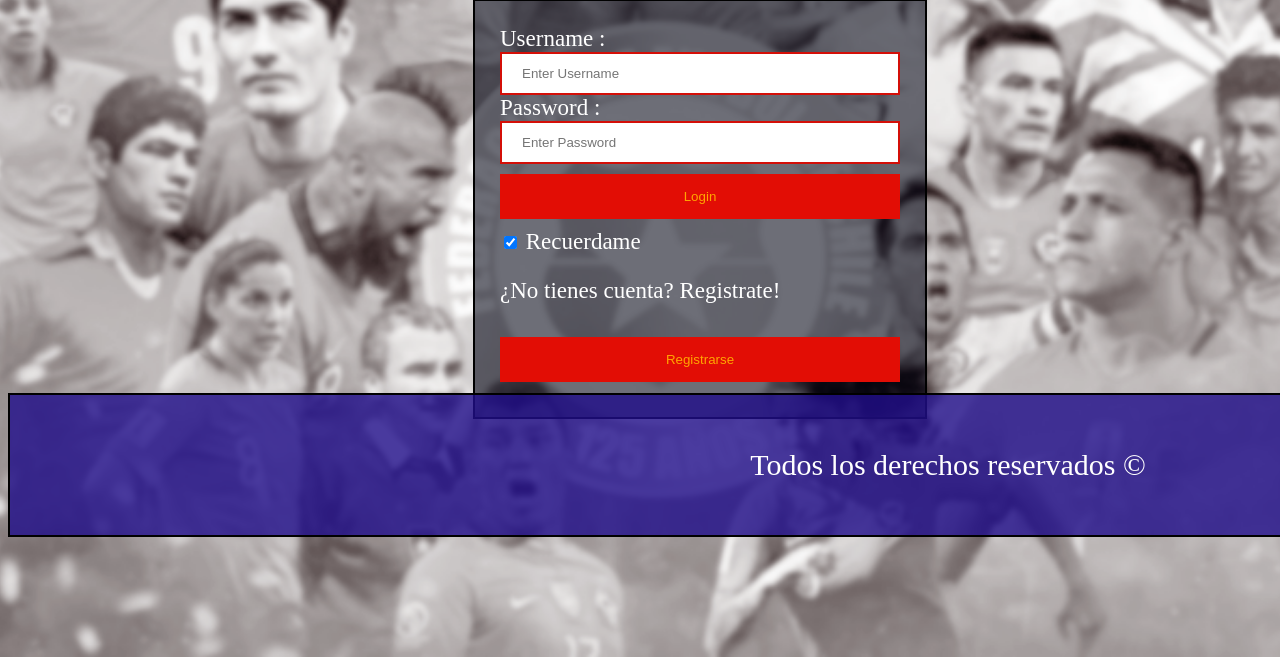
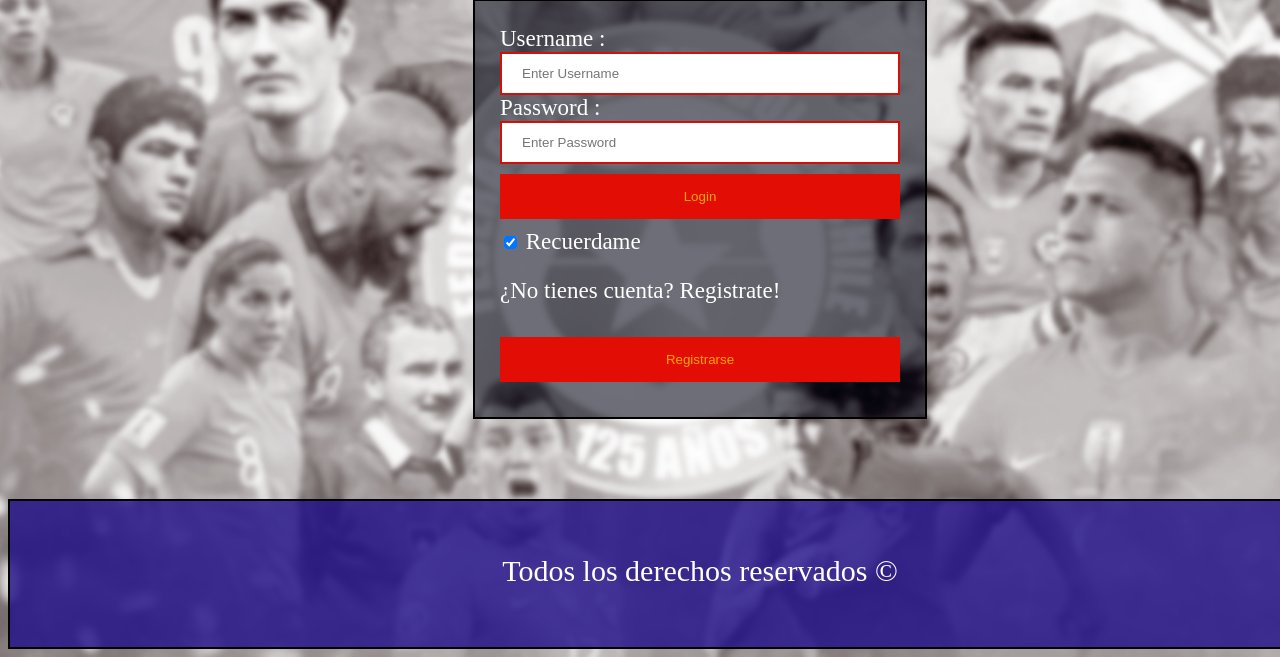
Before and after one commit to NicolasInostroza/Proyecto-Herramientas, a PHP site: page /Logearse.html in a window 1280 px wide; the page is wider, and only the part inside the window is pictured. Shown: the part 239-896 px from the top of that part. Run offline with PHP 8.4, Linux system fonts and the light colour scheme.

Commit message:
Pequeños cambios finales al log in

```diff
--- a/CSS/style.css
+++ b/CSS/style.css
@@ -63,7 +63,8 @@ header, footer{
     grid-column: 1 / span 3;
 }
 
-@media all (max-width: 600px){
+@media all (max-width: 600px)
+{
     aside, article{
         grid-column: 1/3;
     }
--- a/Logearse.html
+++ b/Logearse.html
@@ -40,7 +40,7 @@
             </form>
         </article>
         <aside class="right" style="visibility: hidden;"></aside>
-        <footer style="bottom: 3%; position: absolute; width: 1830px;">
+        <footer>
             <p>
                 Todos los derechos reservados &copy;
             </p>
```
